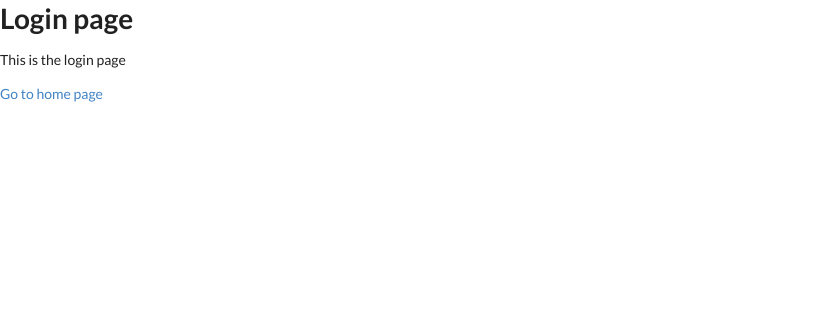
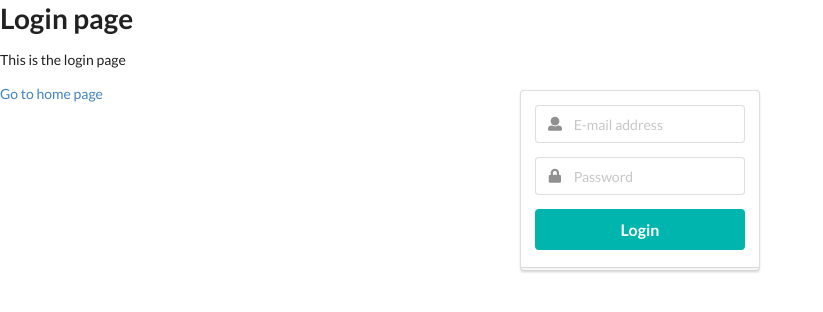
Before and after one commit to boravan/EDXC50-Project1, a Flask app: page /login in a window 1280 px wide. Shown: the top 312 px of the page, without its empty margins (0-823 px from the left). Run offline with Flask 2, Linux system fonts and the light colour scheme.

Commit message:
Added forms

```diff
--- a/templates/login.html
+++ b/templates/login.html
@@ -1,12 +1,37 @@
 {% extends "layout.html" %}
 
 {% block header %}
-  {{headerTitle}}
+  {{ headerTitle }}
 {% endblock %}
 
 {% block body %}
-  <p>
-    This is the login page
-  </p>
-  <a href="{{ url_for('homeRoute') }}"> Go to home page </a>
+<p>
+  This is the login page
+</p>
+<a href="{{ url_for('homeRoute') }}"> Go to home page </a>
+
+<div class="ui middle aligned center aligned grid">
+  <div class="colummn">
+    <form class="ui large form">
+      <div class="ui stacked segment">
+        <div class="field">
+          <div class="ui left icon input">
+            <i class="user icon"></i>
+            <input type="text" name="email" placeholder="E-mail address" />
+          </div>
+        </div>
+        <div class="field">
+          <div class="ui left icon input">
+            <i class="lock icon"></i>
+            <input type="password" name="password" placeholder="Password" />
+          </div>
+        </div>
+        <div class="ui fluid large teal submit button">Login</div>
+      </div>
+
+      <div class="ui error message"></div>
+    </form>
+  </div>
+</div>
+
 {% endblock %}
```
Also changed, not shown: templates/home.html (+9 -1 lines), templates/registration.html (+21 -0 lines).
